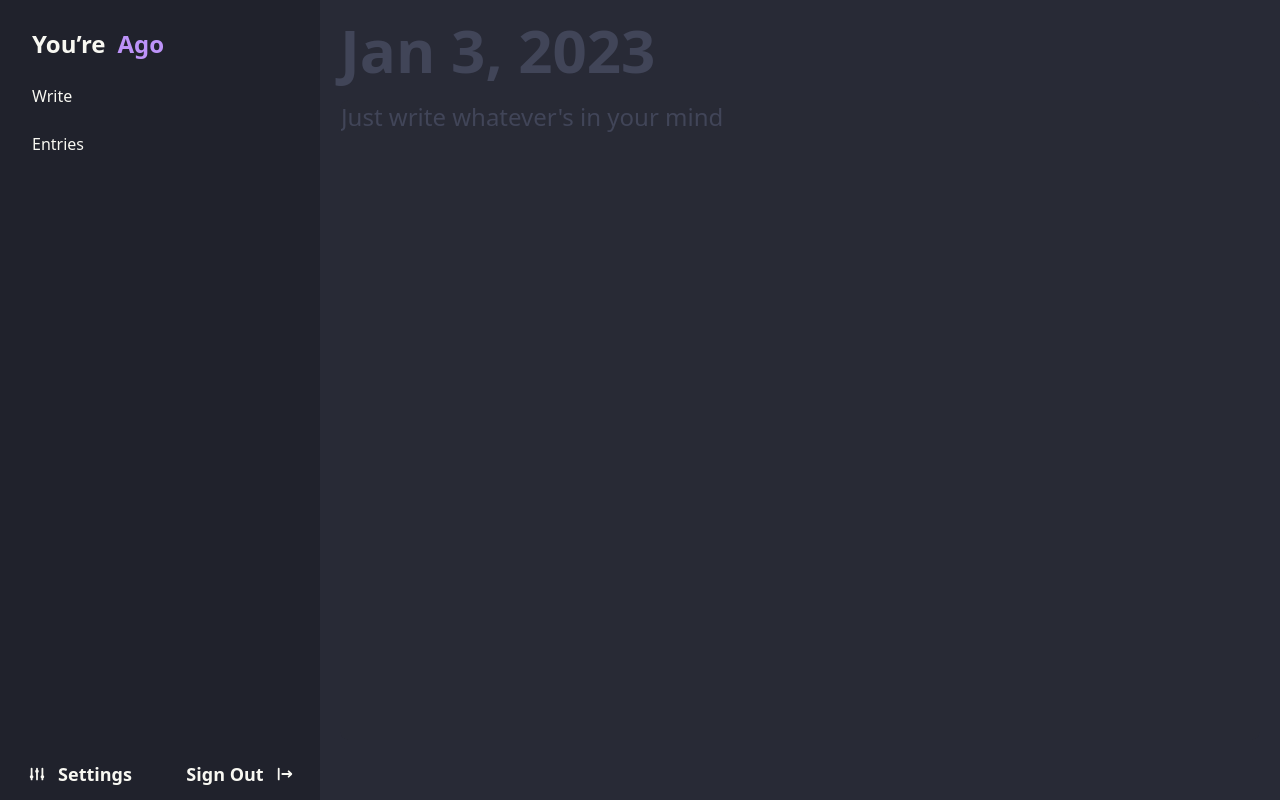
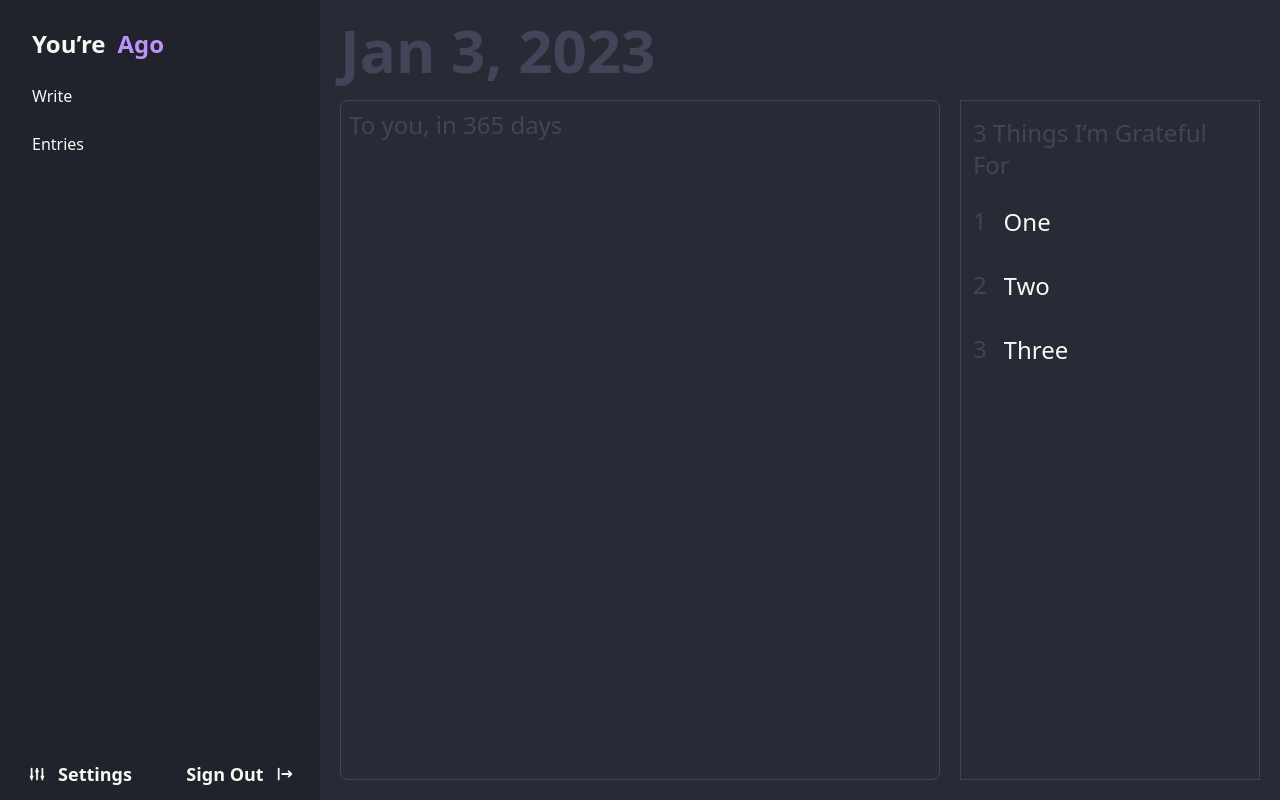
Before and after one commit to josemourinho333/YouAgo, a Next.js app in the folder client/: page /journal/write in a window 1280 px wide. Built offline with nearby package versions, Linux system fonts and the light colour scheme; no server answers; sample sign-in values are in the browser's storage.

Commit message:
Add grateful component and functions to handle state

```diff
--- a/client/components/Dashboard/layout.jsx
+++ b/client/components/Dashboard/layout.jsx
@@ -33,7 +33,9 @@ const layout = ({children}) => {
           <div className="flex-1 px-2 mx-2 font-black text-2xl"><Link href="/journal">You&rsquo;re <span className="text-secondary">Ago</span></Link></div>
         </div>
         {/* <!-- Page content here --> */}
-        {children}
+        <div className="flex flex-col min-h-screen">
+          {children}
+        </div>
       </div>
       <div className="drawer-side relative">
         <label htmlFor="my-drawer-2" className="drawer-overlay"></label>
--- /dev/null
+++ b/client/components/Write/Diary.jsx
@@ -0,0 +1,9 @@
+import React from 'react';
+
+const Diary = ({journalEntry, handleDiary}) => {
+  return (
+    <textarea className="textarea textarea-ghost p-2 font-light resize-none basis-8/12 h-full text-neutral-content text-xl lg:text-2xl placeholder:text-xl placeholder:lg:text-2xl placeholder:text-neutral focus:outline-none border-neutral" placeholder="To you, in 365 days" value={journalEntry.diary} onChange={(e) => handleDiary(e)}></textarea>
+  )
+}
+
+export default Diary;
--- /dev/null
+++ b/client/components/Write/Grateful.jsx
@@ -0,0 +1,29 @@
+import React from 'react';
+import { v4 as uuidv4 } from 'uuid';
+import { useAuth } from '../../context/AuthContext';
+
+const Grateful = ({journalEntry, handleGrateful}) => {
+  const { currentUser } = useAuth();
+  // loop over grateful spots and render input elements
+  const createGratefulBlocks = journalEntry.grateful.map((item, index) => {
+    return (
+      <label key={currentUser.uid + index} className="label flex flex-row items-center justify-start">
+        <span className="label-text text-xl lg:text-2xl font-light text-neutral">{index + 1}</span>
+        <input id={index} type="text" placeholder="..." className="input input-ghost w-full max-w-full font-light placeholder:text-xl placeholder:lg:text-2xl text-xl lg:text-2xl focus:outline-none" value={journalEntry.grateful[index]} onChange={(e) => {
+          handleGrateful(e, index);}
+        }/>
+    </label>
+    )
+  })
+
+  return (
+    <div className="form-control w-full max-w-full">
+      <label className="label">
+        <span className="label-text text-xl lg:text-2xl font-light text-neutral">3 Things I&rsquo;m Grateful For</span>
+      </label>
+      {createGratefulBlocks}
+    </div>
+  )
+}
+
+export default Grateful;
--- a/client/components/Write/index.jsx
+++ b/client/components/Write/index.jsx
@@ -1,11 +1,44 @@
-import React from 'react';
+import React, { useState } from 'react';
 import moment from 'moment';
+import Diary from './Diary';
+import Grateful from './Grateful';
 
 const WriteIndex = () => {
+  const [journalEntry, setJournalEntry] = useState({
+    date: new Date(),
+    diary: '',
+    mood: '',
+    grateful: ['One', 'Two', 'Three'],
+  });
+
+  //handle diary input
+  const handleDiary = (e) => {
+    setJournalEntry((prev) => ({
+      ...prev,
+      diary: e.target.value,
+    }));
+  };
+
+  //handle grateful input
+  const handleGrateful = (e, index) => {
+    const updatedGrateful = [...journalEntry.grateful];
+    updatedGrateful[index] = e.target.value;
+
+    setJournalEntry((prev) => ({
+      ...prev,
+      grateful: [...updatedGrateful],
+    }));
+  };
+
   return (
-    <div className="flex flex-col items-start p-5 gap-y-5">
+    <div className="h-full flex flex-col items-start p-5 gap-y-5">
       <h1 className="text-neutral font-bold text-4xl lg:text-6xl">{moment().format('ll')}</h1>
-      <textarea className="textarea textarea-ghost p-0 resize-none w-full min-h-[80vh] bg-base-neutral text-xl lg:text-2xl placeholder:text-xl placeholder:lg:text-2xl placeholder:text-neutral focus:outline-none" placeholder="Just write whatever's in your mind"></textarea>
+      <div className="flex flex-col h-full w-full gap-5 lg:flex-row">
+        <Diary journalEntry={journalEntry} handleDiary={handleDiary}/>
+        <div className="flex flex-col border border-neutral basis-4/12 p-2">
+          <Grateful journalEntry={journalEntry} handleGrateful={handleGrateful}/>
+        </div>
+      </div>
 
     </div>
   )
--- a/client/package.json
+++ b/client/package.json
@@ -18,7 +18,8 @@
     "next": "13.1.1",
     "react": "18.2.0",
     "react-dom": "18.2.0",
-    "react-icons": "^4.7.1"
+    "react-icons": "^4.7.1",
+    "uuid": "^9.0.0"
   },
   "devDependencies": {
     "autoprefixer": "^10.4.13",
--- a/client/pages/journal.jsx
+++ b/client/pages/journal.jsx
@@ -4,7 +4,7 @@ import Dashboard from '../components/Dashboard';
 import Layout from '../components/Dashboard/layout';
 import { useAuth } from '../context/AuthContext';
 
-const journal = () => {
+const Journal = () => {
   const { currentUser } = useAuth();
 
   useEffect(() => {
@@ -18,9 +18,9 @@ const journal = () => {
   )
 }
 
-export default journal;
+export default Journal;
 
-journal.getLayout = function getLayout(page) {
+Journal.getLayout = function getLayout(page) {
   return (
     <Layout>
       {page}
```
Also changed, not shown: 1 other file (tests, documents, lock files or other folders).
